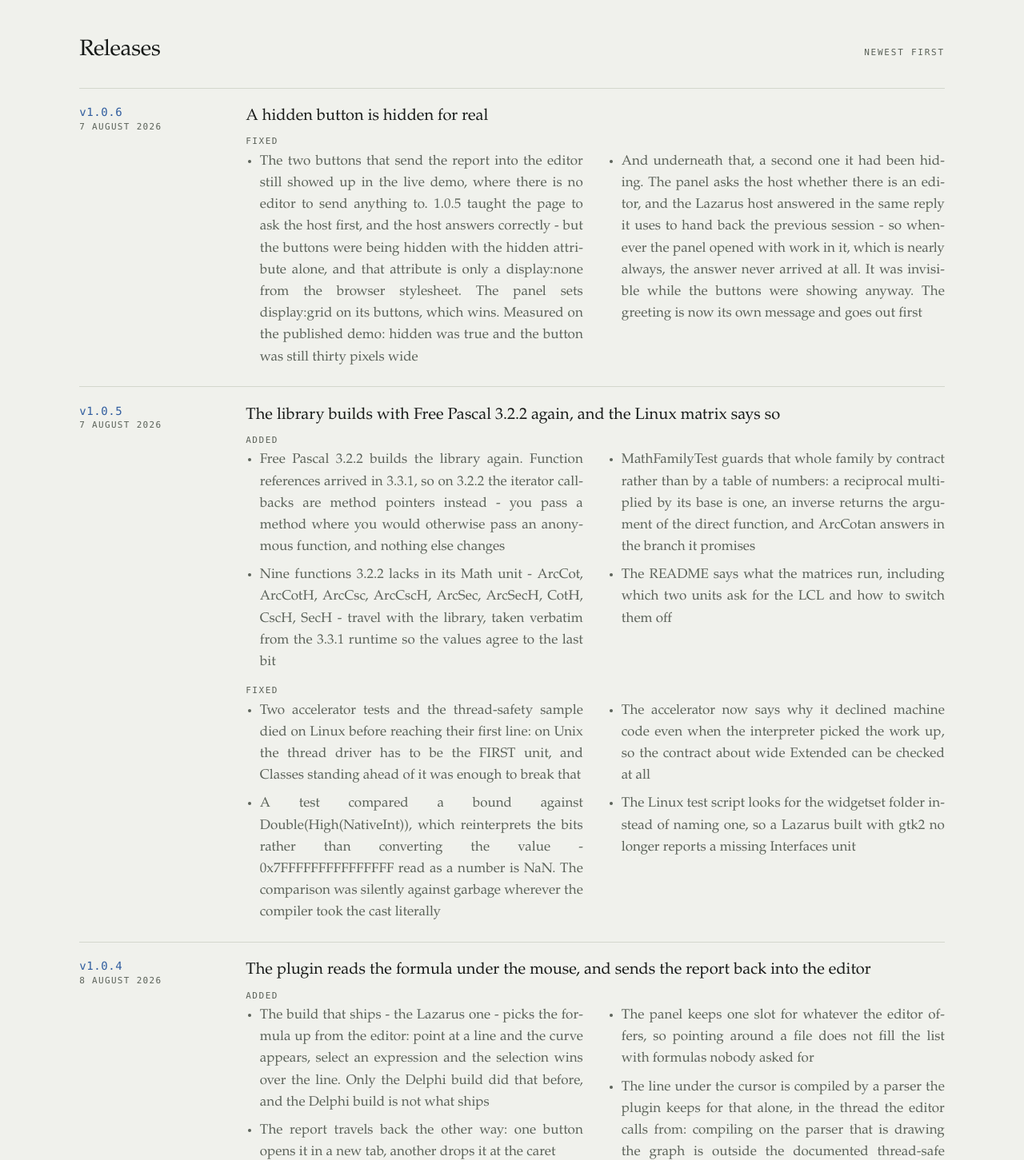
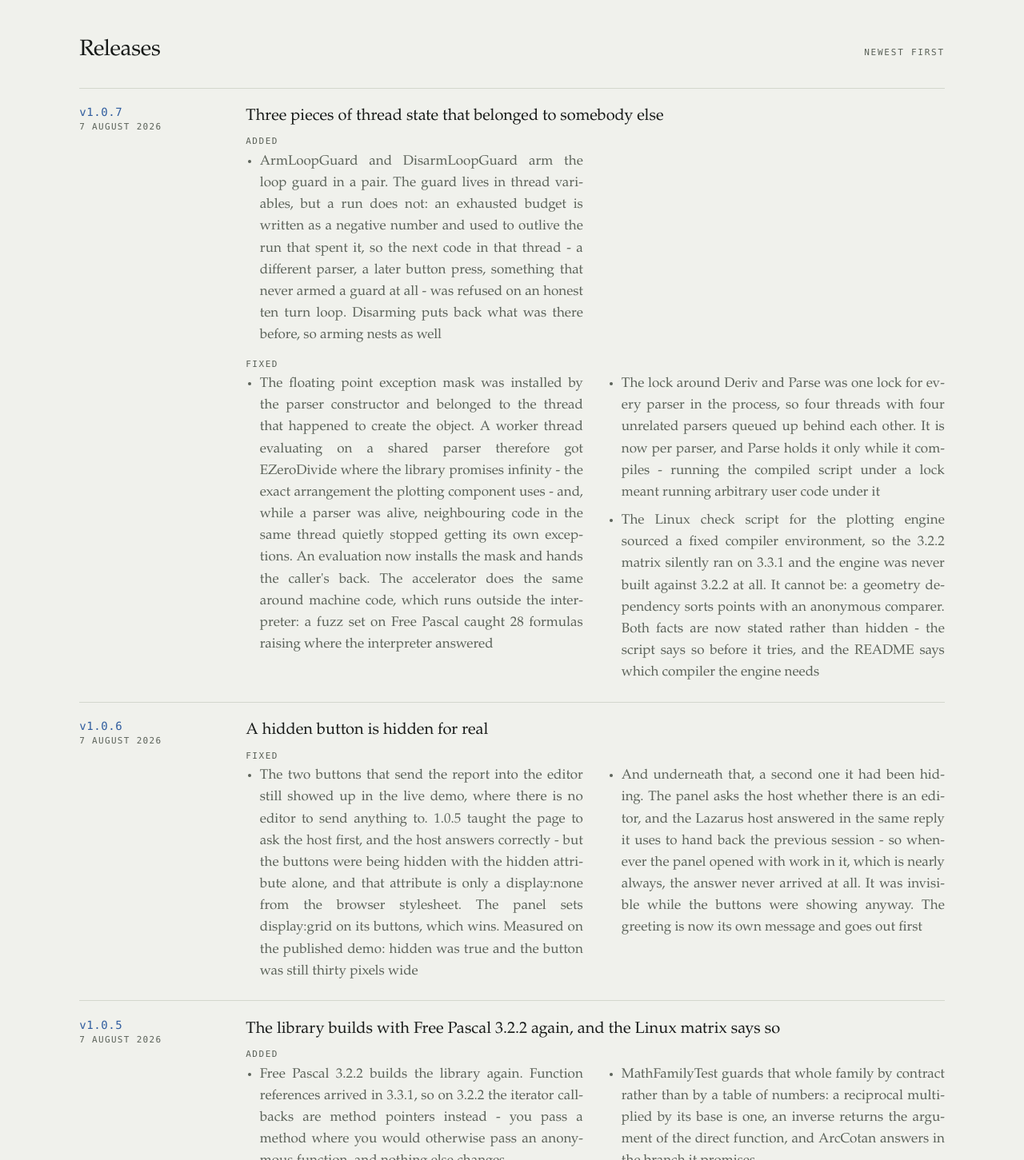
Before and after one commit to pisarev/mathparser-live, a plain HTML site: page index.html in a window 1280 px wide. Shown: the part 6880-8331 px from the top of the page at 80% size. Drawn offline with Linux system fonts and the light colour scheme.

Commit message:
The releases section knows about 1.0.7

```diff
--- a/index.html
+++ b/index.html
@@ -683,6 +683,16 @@ Jit := TJitParser.Create(<span class="kw">nil</span>);
     </div>
     <article class="rel">
       <div class="when">
+        <a class="tag" href="https://github.com/pisarev/pascal-mathparser/releases/tag/v1.0.7">v1.0.7</a>
+        <span class="date">7 August 2026</span>
+      </div>
+      <div class="what">
+        <h3>Three pieces of thread state that belonged to somebody else</h3>
+        <p class="kind">Added</p><ul><li>ArmLoopGuard and DisarmLoopGuard arm the loop guard in a pair. The guard lives in thread variables, but a run does not: an exhausted budget is written as a negative number and used to outlive the run that spent it, so the next code in that thread - a different parser, a later button press, something that never armed a guard at all - was refused on an honest ten turn loop. Disarming puts back what was there before, so arming nests as well</li></ul>
+        <p class="kind">Fixed</p><ul><li>The floating point exception mask was installed by the parser constructor and belonged to the thread that happened to create the object. A worker thread evaluating on a shared parser therefore got EZeroDivide where the library promises infinity - the exact arrangement the plotting component uses - and, while a parser was alive, neighbouring code in the same thread quietly stopped getting its own exceptions. An evaluation now installs the mask and hands the caller's back. The accelerator does the same around machine code, which runs outside the interpreter: a fuzz set on Free Pascal caught 28 formulas raising where the interpreter answered</li><li>The lock around Deriv and Parse was one lock for every parser in the process, so four threads with four unrelated parsers queued up behind each other. It is now per parser, and Parse holds it only while it compiles - running the compiled script under a lock meant running arbitrary user code under it</li><li>The Linux check script for the plotting engine sourced a fixed compiler environment, so the 3.2.2 matrix silently ran on 3.3.1 and the engine was never built against 3.2.2 at all. It cannot be: a geometry dependency sorts points with an anonymous comparer. Both facts are now stated rather than hidden - the script says so before it tries, and the README says which compiler the engine needs</li></ul>
+      </div>
+    </article><article class="rel">
+      <div class="when">
         <a class="tag" href="https://github.com/pisarev/graphbuilder-npp/releases/tag/v1.0.6">v1.0.6</a>
         <span class="date">7 August 2026</span>
       </div>
```
Also changed, not shown: build/build.js (+13 -0 lines), 2 other files.
